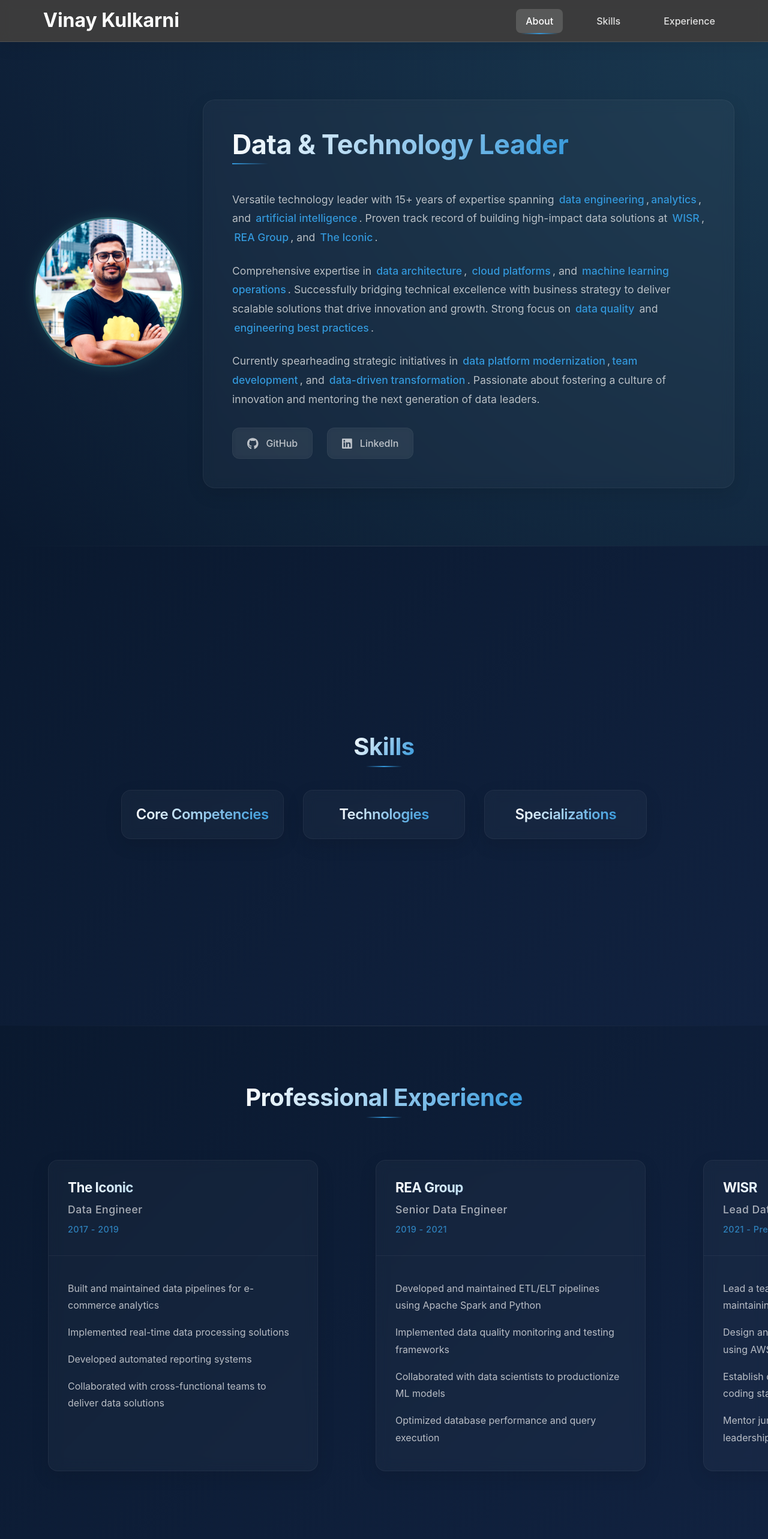
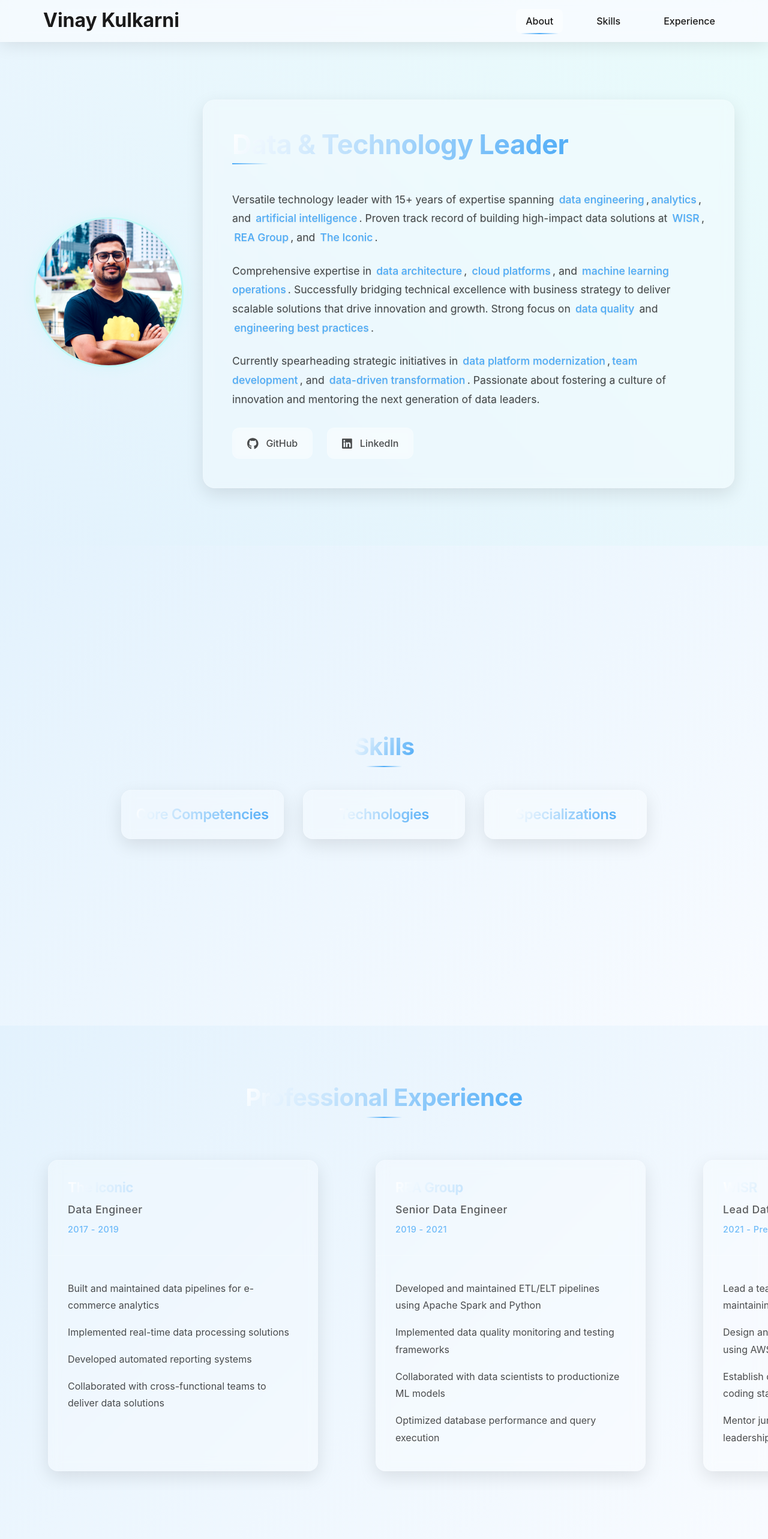
Before and after one commit to vincyf1/personal-website, a React (Vite) app: page /#about in a window 1280 px wide. Shown: the top 2566 px of the page at 60% size. Built offline with nearby package versions, Linux system fonts and the light colour scheme.

Commit message:
Apply glassmorphism design

```diff
--- a/src/App.tsx
+++ b/src/App.tsx
@@ -7,8 +7,8 @@ import Footer from './components/Footer';
 
 const GlobalStyle = createGlobalStyle`
   :root {
-    --primary-color: #2c3e50;
-    --secondary-color: #3498db;
+    --primary-color: #ffffff;
+    --secondary-color: #4dabf7;
     --spacing: 1rem;
   }
 
@@ -25,10 +25,10 @@ const GlobalStyle = createGlobalStyle`
   body {
     font-family: 'Inter', -apple-system, BlinkMacSystemFont, 'Segoe UI', Roboto, Oxygen, Ubuntu, Cantarell, 'Open Sans', 'Helvetica Neue', sans-serif;
     line-height: 1.5;
-    color: #333;
+    color: var(--text-primary);
     margin: 0;
     padding: 0;
-    background-color: #f8f9fa;
+    background-color: transparent;
   }
 
   h1, h2, h3, h4, h5, h6 {
--- a/src/components/Experience.tsx
+++ b/src/components/Experience.tsx
@@ -87,10 +87,10 @@ const TimelineItem = styled.div`
 `;
 
 const TimelineContent = styled.div`
-  background: rgba(255, 255, 255, 0.03);
+  background: rgba(255, 255, 255, 0.25);
   border-radius: 16px;
   backdrop-filter: blur(10px);
-  border: 1px solid rgba(255, 255, 255, 0.05);
+  border: 1px solid rgba(255, 255, 255, 0.18);
   box-shadow: 0 10px 30px rgba(0, 0, 0, 0.1);
   width: 100%;
   height: 100%;
@@ -110,7 +110,7 @@ const TimelineContent = styled.div`
 const TimelineHeader = styled.div`
   padding: calc(var(--spacing) * 2);
   text-align: left;
-  border-bottom: 1px solid rgba(255, 255, 255, 0.05);
+  border-bottom: 1px solid rgba(255, 255, 255, 0.18);
 `;
 
 const CompanyName = styled.h3`
--- a/src/components/Footer.tsx
+++ b/src/components/Footer.tsx
@@ -24,8 +24,8 @@ const ScrollToTop = styled.button`
   width: 40px;
   height: 40px;
   border-radius: 50%;
-  background: rgba(255, 255, 255, 0.05);
-  border: 1px solid rgba(255, 255, 255, 0.1);
+  background: rgba(255, 255, 255, 0.3);
+  border: 1px solid rgba(255, 255, 255, 0.3);
   color: var(--secondary-color);
   font-size: 1.2rem;
   cursor: pointer;
@@ -38,7 +38,7 @@ const ScrollToTop = styled.button`
 
   &:hover {
     transform: translateY(-5px);
-    background: rgba(255, 255, 255, 0.1);
+    background: rgba(255, 255, 255, 0.5);
     box-shadow: 0 8px 20px rgba(0, 0, 0, 0.2);
   }
 
--- a/src/components/Header.tsx
+++ b/src/components/Header.tsx
@@ -3,8 +3,8 @@ import styled from 'styled-components';
 import { Link } from 'react-scroll';
 
 const HeaderContainer = styled.header`
-  background: rgba(var(--primary-color-rgb), 0.85);
-  color: white;
+  background: rgba(var(--primary-color-rgb), 0.6);
+  color: var(--text-primary);
   height: 70px;
   display: flex;
   align-items: center;
@@ -47,7 +47,7 @@ const NavLinks = styled.div`
 `;
 
 const NavLink = styled(Link)`
-  color: rgba(255, 255, 255, 0.85);
+  color: var(--text-primary);
   text-decoration: none;
   font-weight: 500;
   cursor: pointer;
@@ -69,8 +69,8 @@ const NavLink = styled(Link)`
   }
 
   &:hover {
-    color: white;
-    background: rgba(255, 255, 255, 0.1);
+    color: var(--text-primary);
+    background: rgba(255, 255, 255, 0.3);
     transform: translateY(-1px);
 
     &::after {
@@ -79,8 +79,8 @@ const NavLink = styled(Link)`
   }
 
   &.active {
-    color: white;
-    background: rgba(255, 255, 255, 0.15);
+    color: var(--text-primary);
+    background: rgba(255, 255, 255, 0.4);
 
     &::after {
       width: 80%;
--- a/src/components/Hero.tsx
+++ b/src/components/Hero.tsx
@@ -6,7 +6,7 @@ import { faGithub, faLinkedin } from '@fortawesome/free-brands-svg-icons';
 const HeroSection = styled.section`
   background: radial-gradient(circle at top right, rgba(100, 255, 218, 0.1), transparent),
               linear-gradient(45deg, var(--background) 0%, var(--background-light) 100%);
-  color: white;
+  color: var(--text-primary);
   padding: calc(var(--spacing) * 6) 0;
   margin-top: 70px;
   min-height: calc(100vh - 70px);
@@ -71,10 +71,10 @@ const ProfileContent = styled.div`
   flex: 1;
   min-width: 300px;
   padding: calc(var(--spacing) * 3);
-  background: rgba(255, 255, 255, 0.03);
+  background: rgba(255, 255, 255, 0.25);
   border-radius: 20px;
   backdrop-filter: blur(10px);
-  border: 1px solid rgba(255, 255, 255, 0.05);
+  border: 1px solid rgba(255, 255, 255, 0.18);
   box-shadow: 0 10px 30px rgba(0, 0, 0, 0.1);
   transition: all 0.3s ease;
 
@@ -152,12 +152,12 @@ const SocialLink = styled.a`
   gap: 0.8rem;
   color: var(--text-secondary);
   text-decoration: none;
-  background: rgba(255, 255, 255, 0.05);
+  background: rgba(255, 255, 255, 0.3);
   padding: 0.8rem 1.5rem;
   border-radius: 12px;
   transition: all 0.3s ease;
   font-weight: 500;
-  border: 1px solid rgba(255, 255, 255, 0.05);
+  border: 1px solid rgba(255, 255, 255, 0.2);
   backdrop-filter: blur(5px);
 
   svg {
@@ -167,7 +167,7 @@ const SocialLink = styled.a`
 
   &:hover {
     transform: translateY(-3px);
-    color: white;
+    color: var(--text-primary);
     border-color: rgba(100, 255, 218, 0.3);
 
     svg {
--- a/src/components/Skills.tsx
+++ b/src/components/Skills.tsx
@@ -79,10 +79,10 @@ interface CardProps {
 }
 
 const SkillCategory = styled.div<CardProps>`
-  background: rgba(255, 255, 255, 0.03);
+  background: rgba(255, 255, 255, 0.25);
   border-radius: 16px;
   backdrop-filter: blur(10px);
-  border: 1px solid rgba(255, 255, 255, 0.05);
+  border: 1px solid rgba(255, 255, 255, 0.18);
   box-shadow: 0 10px 30px rgba(0, 0, 0, 0.1);
   transition: all 0.3s ease;
   overflow: hidden;
@@ -106,7 +106,7 @@ const CategoryHeader = styled.div`
   min-height: 80px;
 
   &:hover {
-    background: rgba(255, 255, 255, 0.05);
+    background: rgba(255, 255, 255, 0.4);
   }
 `;
 
--- a/src/styles/global.css
+++ b/src/styles/global.css
@@ -1,11 +1,11 @@
 :root {
-  --primary-color: #1a1a1a;
-  --primary-color-rgb: 26, 26, 26;
-  --secondary-color: #64ffda;
-  --text-primary: #ffffff;
-  --text-secondary: rgba(255, 255, 255, 0.7);
-  --background: #0a192f;
-  --background-light: #112240;
+  --primary-color: #ffffff;
+  --primary-color-rgb: 255, 255, 255;
+  --secondary-color: #4dabf7;
+  --text-primary: #1a1a1a;
+  --text-secondary: rgba(0, 0, 0, 0.7);
+  --background: #e3f2fd;
+  --background-light: #f8fbff;
 }
 
 body {
@@ -15,7 +15,7 @@ body {
     sans-serif;
   -webkit-font-smoothing: antialiased;
   -moz-osx-font-smoothing: grayscale;
-  background: var(--background);
+  background: linear-gradient(135deg, var(--background) 0%, var(--background-light) 100%);
   color: var(--text-primary);
 }
 
```
